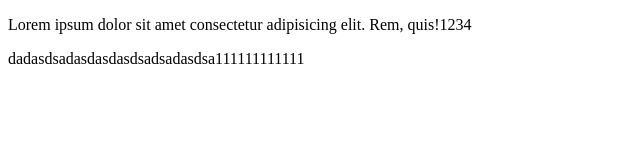
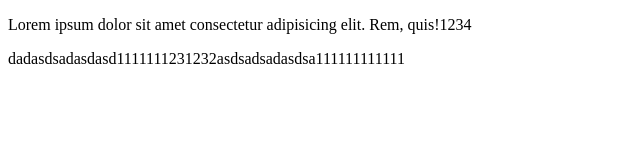
Before and after one commit to witchagorn/demo_git, a plain HTML site: page index.html in a window 1280 px wide. Shown: the whole page, without its empty margins (0-640 px from the left). Drawn offline with Linux system fonts and the light colour scheme.

Commit message:
modify web

```diff
--- a/index.html
+++ b/index.html
@@ -7,6 +7,6 @@
 </head>
 <body>
     <p>Lorem ipsum dolor sit amet consectetur adipisicing elit. Rem, quis!1234</p>
-    <p>dadasdsadasdasdasdsadsadasdsa111111111111</p>
+    <p>dadasdsadasdasd1111111231232asdsadsadasdsa111111111111</p>
 </body>
 </html>
```
